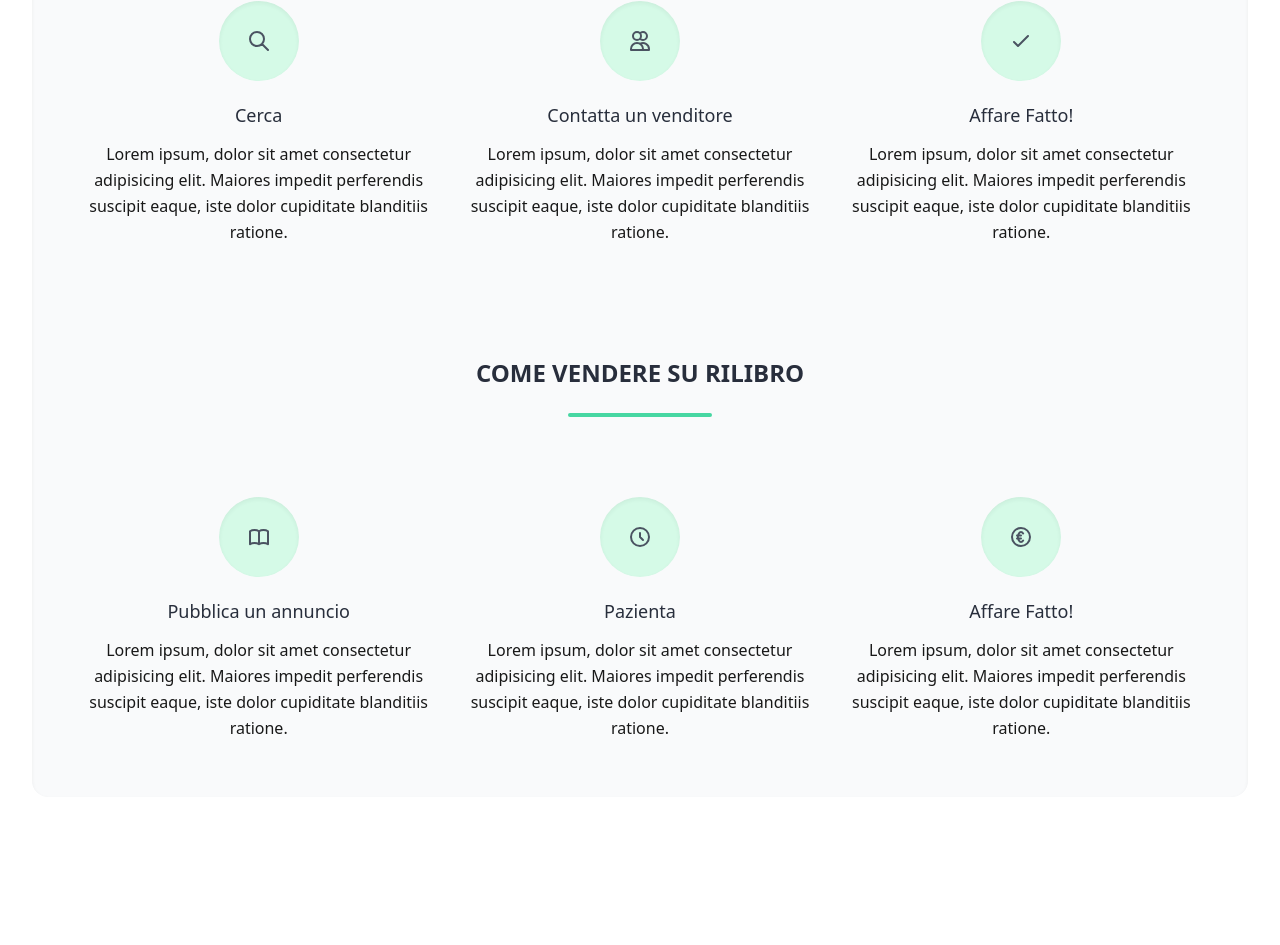
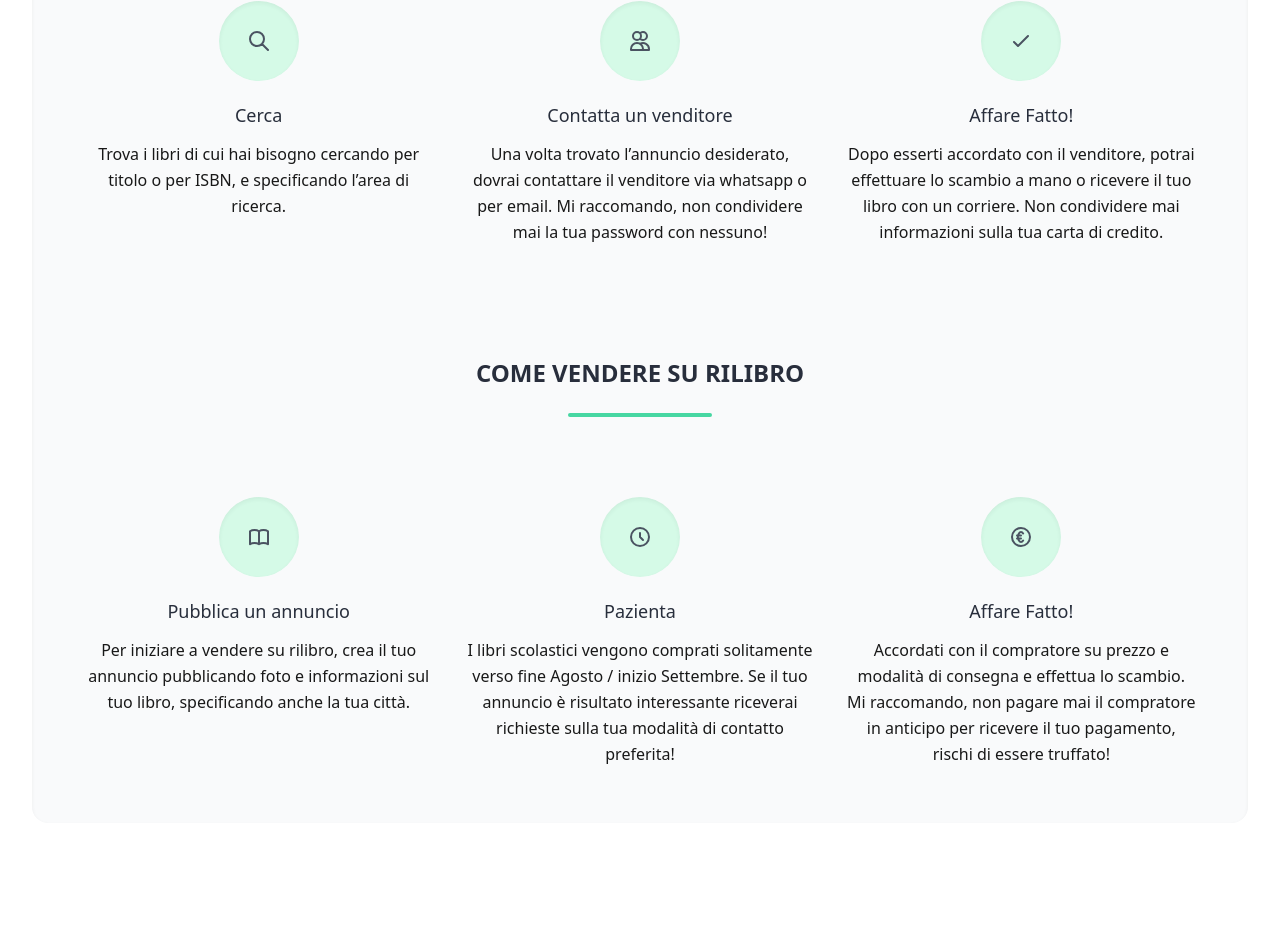
Before and after one commit to MacPapo/RilibroDesign, a React (Create React App) app in the folder client/: page / in a window 1280 px wide. Shown: the part 903-1848 px from the top of the page. Built offline with nearby package versions, Linux system fonts and the light colour scheme; no server answers.

Commit message:
features completed

```diff
--- a/client/src/pages/homepage/sections/howToBuy.component.jsx
+++ b/client/src/pages/homepage/sections/howToBuy.component.jsx
@@ -4,19 +4,19 @@ const features = [
   {
     titolo: "Cerca",
     descrizione:
-      "Lorem ipsum, dolor sit amet consectetur adipisicing elit. Maiores impedit perferendis suscipit eaque, iste dolor cupiditate blanditiis ratione.",
+      "Trova i libri di cui hai bisogno cercando per titolo o per ISBN, e specificando l’area di ricerca.",
     icon: SearchIcon,
   },
   {
     titolo: "Contatta un venditore",
     descrizione:
-      "Lorem ipsum, dolor sit amet consectetur adipisicing elit. Maiores impedit perferendis suscipit eaque, iste dolor cupiditate blanditiis ratione.",
+      "Una volta trovato l’annuncio desiderato, dovrai contattare il venditore via whatsapp o per email. Mi raccomando, non condividere mai la tua password con nessuno!",
     icon: UsersIcon,
   },
   {
     titolo: "Affare Fatto!",
     descrizione:
-      "Lorem ipsum, dolor sit amet consectetur adipisicing elit. Maiores impedit perferendis suscipit eaque, iste dolor cupiditate blanditiis ratione.",
+      "Dopo esserti accordato con il venditore, potrai effettuare lo scambio a mano o ricevere il tuo libro con un corriere. Non condividere mai informazioni sulla tua carta di credito.",
     icon: CheckIcon,
   },
 ];
--- a/client/src/pages/homepage/sections/howToSell.component.jsx
+++ b/client/src/pages/homepage/sections/howToSell.component.jsx
@@ -4,19 +4,19 @@ const features = [
   {
     titolo: "Pubblica un annuncio",
     descrizione:
-      "Lorem ipsum, dolor sit amet consectetur adipisicing elit. Maiores impedit perferendis suscipit eaque, iste dolor cupiditate blanditiis ratione.",
+      "Per iniziare a vendere su rilibro, crea il tuo annuncio pubblicando foto e informazioni sul tuo libro, specificando anche la tua città.",
     icon: BookOpenIcon,
   },
   {
     titolo: "Pazienta",
     descrizione:
-      "Lorem ipsum, dolor sit amet consectetur adipisicing elit. Maiores impedit perferendis suscipit eaque, iste dolor cupiditate blanditiis ratione.",
+      "I libri scolastici vengono comprati solitamente verso fine Agosto / inizio Settembre. Se il tuo annuncio è risultato interessante riceverai richieste sulla tua modalità di contatto preferita!",
     icon: ClockIcon,
   },
   {
     titolo: "Affare Fatto!",
     descrizione:
-      "Lorem ipsum, dolor sit amet consectetur adipisicing elit. Maiores impedit perferendis suscipit eaque, iste dolor cupiditate blanditiis ratione.",
+      "Accordati con il compratore su prezzo e modalità di consegna e effettua lo scambio. Mi raccomando, non pagare mai il compratore in anticipo per ricevere il tuo pagamento, rischi di essere truffato!",
     icon: CurrencyEuroIcon,
   }
 ];
```
